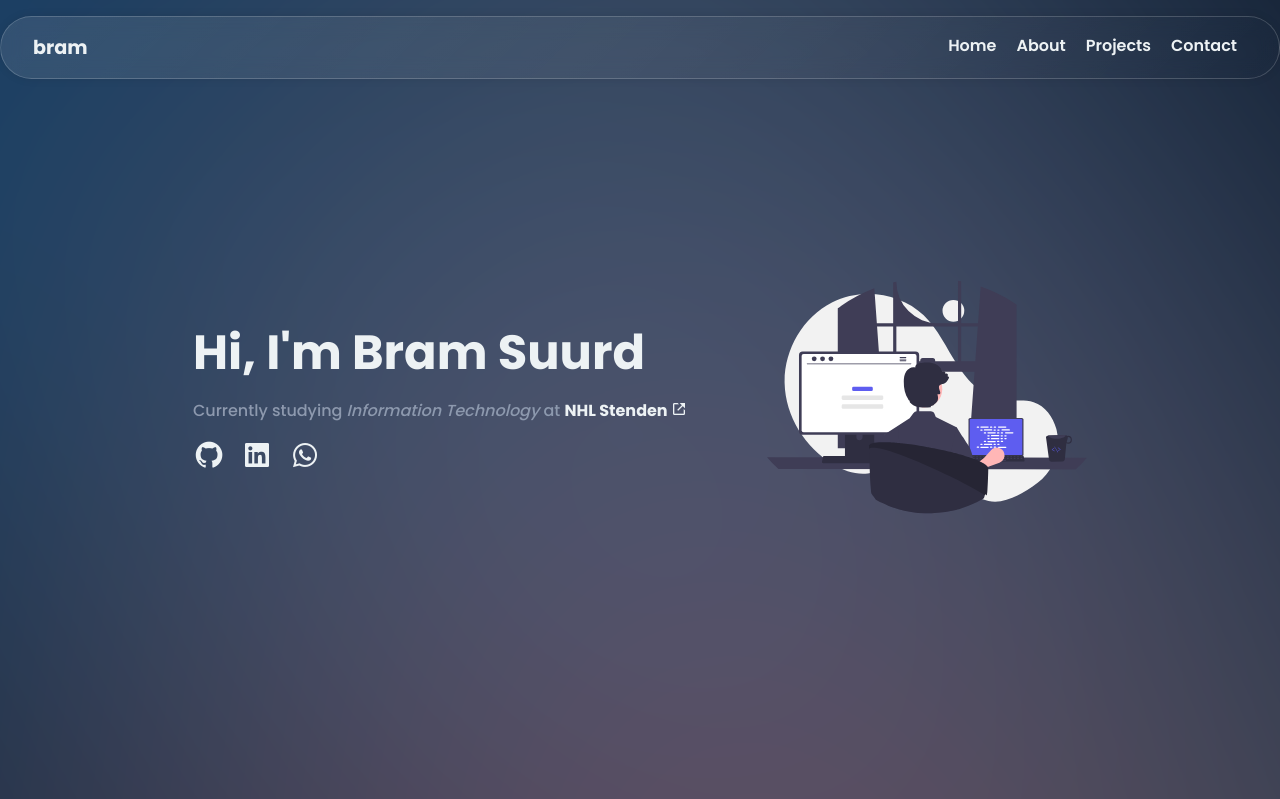
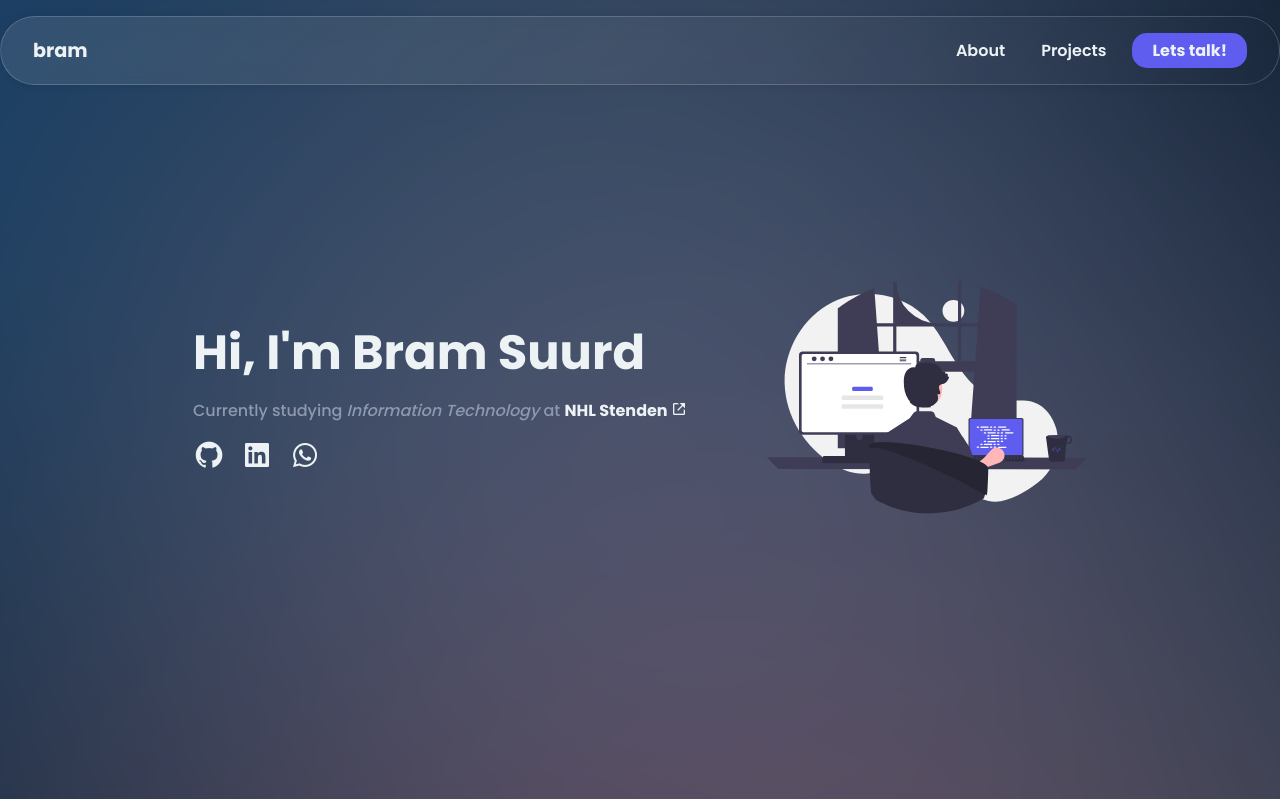
Before and after one commit to BramSuurdje/portfolio-website, a PHP site: page /index.php in a window 1280 px wide. Shown: the top 799 px of the page. Run offline with PHP 8.4, Linux system fonts and the light colour scheme.

Commit message:
Update header.php and style.css

```diff
--- a/src/components/header.php
+++ b/src/components/header.php
@@ -3,14 +3,16 @@
         <div class="header-logo">
             <a href="/#home">bram</a>
         </div>
-        <div>
-            <ul class="nav-menu">
-                <li class="nav-item"><a href="/#home">Home</a></li>
+        <div class="nav-menu">
+            <ul >
+                <!-- <li class="nav-item"><a href="/#home">Home</a></li> -->
                 <li class="nav-item"><a href="/#about">About</a></li>
                 <li class="nav-item"><a href="/#projects">Projects</a></li>
-                <li class="nav-item"><a href="/#contact">Contact</a></li>
                 <!-- <li class="nav-item"><a href="/opdrachten">Opdrachten</a></li> -->
                 <!-- <li class="nav-item"><a href="/opdracht.php">PHP</a></li> -->
+                <div class="header-contact">
+                <a href="/#contact">Lets talk!</a>
+                </div>
             </ul>
             <div class="hamburger">
                 <span class="bar"></span>
@@ -18,6 +20,7 @@
                 <span class="bar"></span>
             </div>
         </div>
+
     </div>
 </nav>
 
--- a/src/css/style.css
+++ b/src/css/style.css
@@ -70,6 +70,13 @@ a {
 	border-radius: 50px;
 	margin: 1rem 1rem;
 }
+.header-contact a {
+	background-color: var(--title-color-1);
+	padding: 5px 20px;
+	border-radius: 15px;
+	transition: 0.3s;
+	font-weight: bold;
+}
 nav {
 	display: flex;
 	align-items: center;
@@ -79,6 +86,11 @@ nav {
 .hero-background {
 	background-image: url(/img/header-background.png);
 }
+
+.header-logo {
+	display: flex;
+	align-items: center;
+}
 .header-logo a {
 	font-weight: 700;
 	font-size: 1.20em;
@@ -86,18 +98,37 @@ nav {
 }
 .nav-menu {
 	display: flex;
+	align-items: center;
+}
+
+.nav-menu ul {
+	display: flex;
+	align-items: center;
+	gap: 1rem;
 }
 .nav-item {
 	padding: 0 10px;
 	font-weight: 600;
 }
-.header-container a {
+.nav-item a {
 	color: var(--text-color-1);
 	transition: 0.2s;
 }
 .header-container a:hover {
 	color: var(--text-color-2);
 	text-decoration: underline;
+}
+
+.header-contact a:hover {
+	text-decoration: none;
+	color: var(--text-color-1);
+	scale: 1.05;
+	transition: 0.3s
+}
+
+.header-contact {
+	display: flex;
+	align-items: center;
 }
 #home {
 	/* display: flex; */
```
